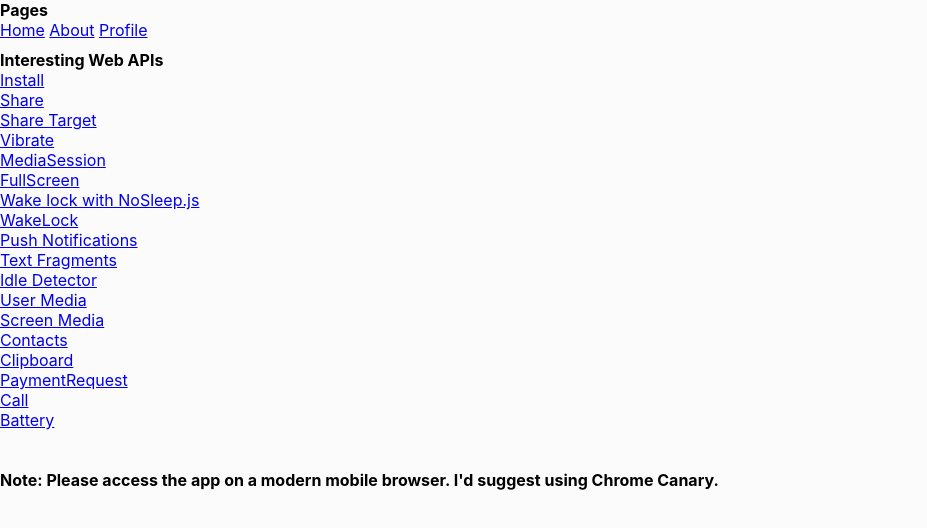
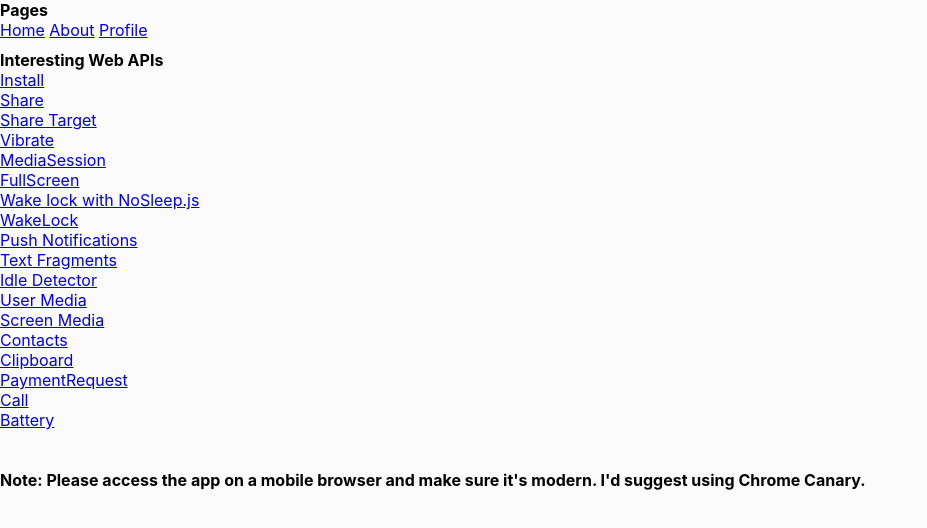
Before and after one commit to yTakkar/modern-web-apis, a React (Create React App) app: page / in a window 1280 px wide. Shown: the top 528 px of the page, without its empty margins (0-927 px from the left). Built offline with nearby package versions, Linux system fonts and the light colour scheme.

Commit message:
docs: add doc

```diff
--- a/src/pages/others/Home.jsx
+++ b/src/pages/others/Home.jsx
@@ -9,7 +9,7 @@ const Home = props => {
       <br/>
       <br/>
       <div>
-        <b>Note: Please access the app on a modern mobile browser. I'd suggest using Chrome Canary.</b>
+        <b>Note: Please access the app on a mobile browser and make sure it's modern. I'd suggest using Chrome Canary.</b>
       </div>
     </div>
   )
```
Also changed, not shown: 1 other file (tests, documents, lock files or other folders).
